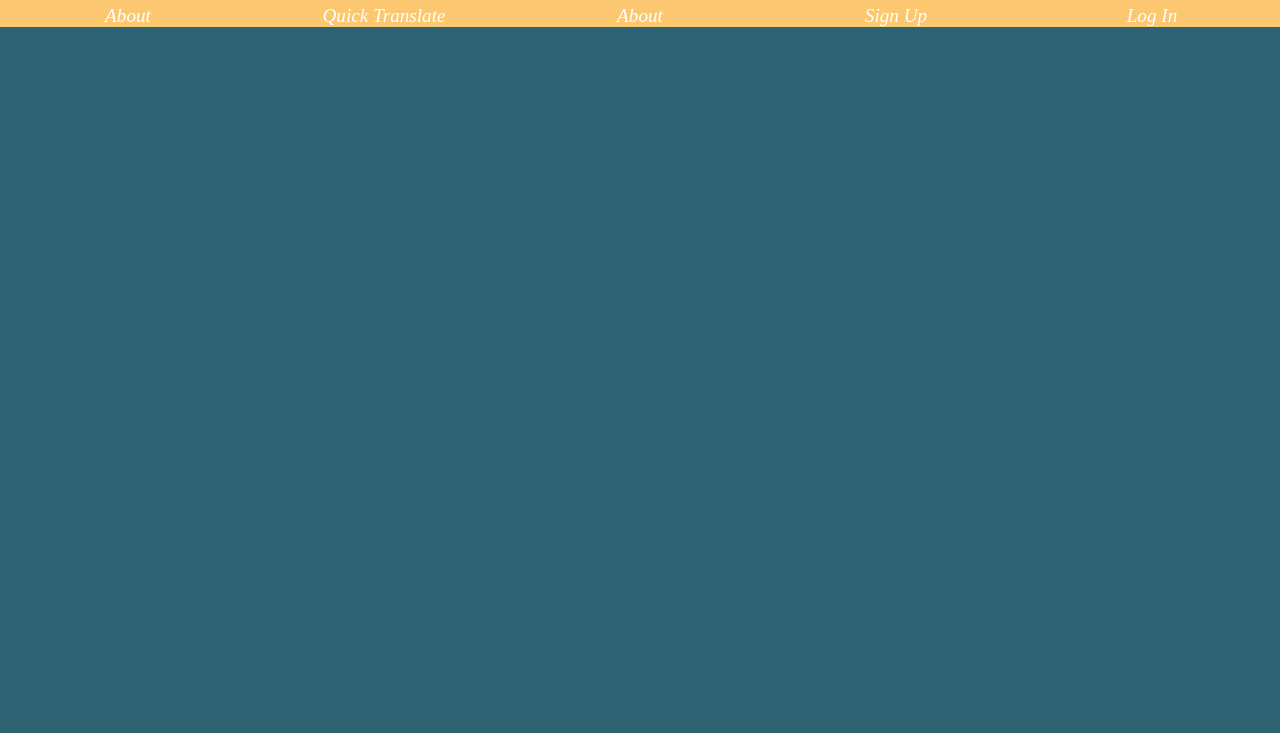
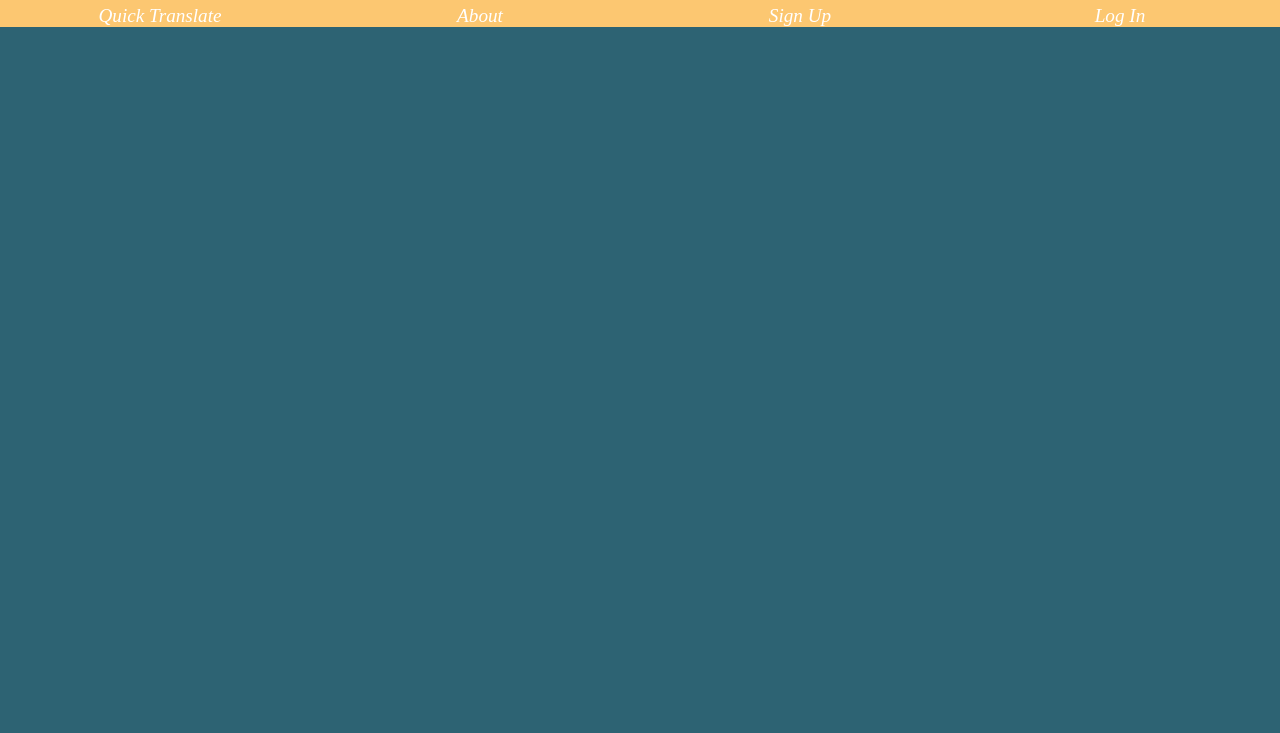
Before and after one commit to bcstidd/thespeakeasyapp, a Django app: page /posts/ in a window 1280 px wide. Shown: the top 733 px of the page. Run offline with Django 4.2, Linux system fonts and the light colour scheme; data that the repository does not hold is empty.

Commit message:
Final Lola push

```diff
--- a/main_app/static/css/style.css
+++ b/main_app/static/css/style.css
@@ -255,11 +255,10 @@ label {
 .post_list {
   display: flex;
   flex-direction: column;
+  column-count: 2;
   column-gap: 3px;
   justify-content: center;
-  column-count: 2;
   align-items: center;
-  flex-wrap:wrap;
 }
 
 nav {
--- a/main_app/templates/base.html
+++ b/main_app/templates/base.html
@@ -18,7 +18,6 @@
   <header class="navbar-fixed">
     <div class="nav-wrapper"></div>
     <nav>
-      <a href="/">About</a>
       <a href="/translate">Quick Translate</a>
       <a href="{% url 'about' %}"> About</a>
       {% if user.is_authenticated %}
@@ -31,7 +30,6 @@
       <a href="{% url 'signup' %}" style=>Sign Up</a>
       <a href="{% url 'login' %}" style=>Log In</a>
       {% endif %}
-
     </nav>
   </header>
 
@@ -45,5 +43,4 @@
     <div class="right">All Rights Reserved, &copy; 2023 SpeakEasy LLC&nbsp;</div>
   </footer>
 </body>
-
 </html>
--- a/main_app/templates/home.html
+++ b/main_app/templates/home.html
@@ -34,6 +34,7 @@
       <nav>
         <div class="nav-wrapper">
           <a href="{% url 'about' %}" >About</a>
+          <a href="/translate">Quick Translate</a>
 
             {% if user.is_authenticated %}
             <a href="/profiles/{{profile_id}}">Profile</a>
```
